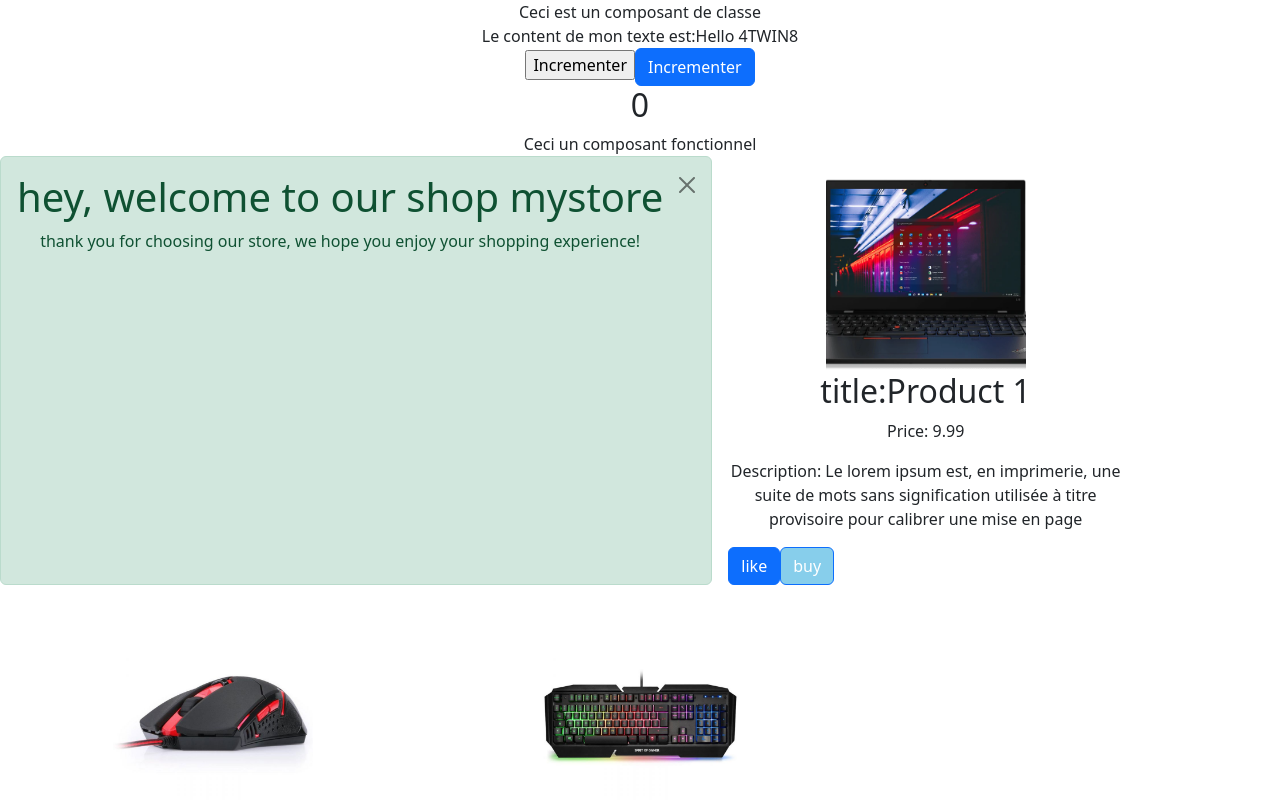
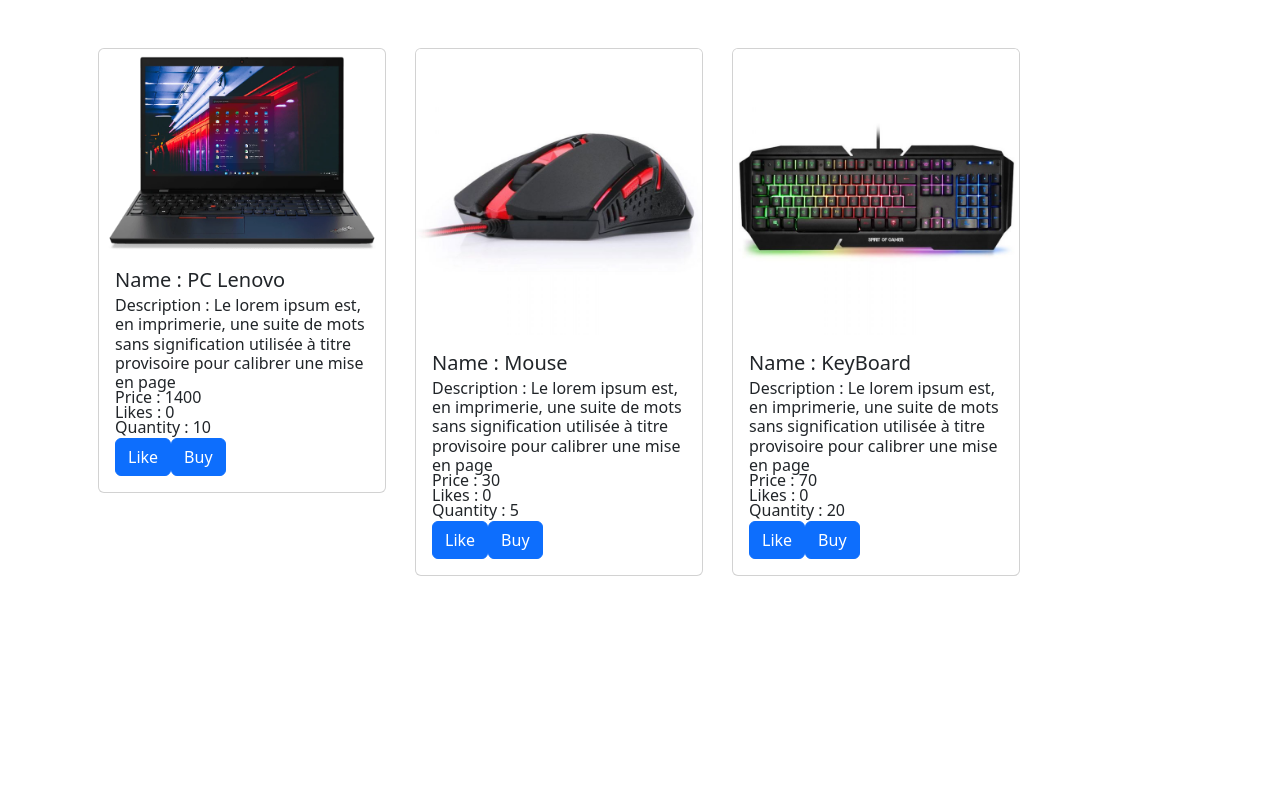
Before and after one commit to CRA2-4TWIN8-2022-2023/workshop2--controle-continue-yosra-mekaoui, a React (Create React App) app: page / in a window 1280 px wide. Shown: the top 800 px of the page. Built offline with nearby package versions, Linux system fonts and the light colour scheme.

Commit message:
Likes&buy

```diff
--- a/src/App.css
+++ b/src/App.css
@@ -11,7 +11,6 @@
 @media (prefers-reduced-motion: no-preference) {
   .App-logo {
     animation: App-logo-spin infinite 20s linear;
-
   }
 }
 
--- a/src/App.js
+++ b/src/App.js
@@ -33,11 +33,10 @@
 
 function App() {
   return (
-   <div className="App">
-    <ComposantClass></ComposantClass>
-    <ComposantFunct/>
+
+
     <Products/>
-      {/* <header className="App-header">
+     /* { <header className="App-header">
         <img src={logo} className="App-logo" alt="logo" />
         <p>
           Edit <code>src/App.js</code> and save to reload.
@@ -50,8 +49,8 @@
         >
           Learn React
         </a>
-      </header> */}
-      {/* Hello Yosra
+      </header>
+      { Hello Yosra
       {option}
       la valeur de x {x}
       la valeur de y {y}
@@ -66,11 +65,11 @@
       </br>
       {formatName(user)}
       <h1 style = {myStyle}>Bonjour</h1> */
+  );
       }
 
 
-    </div>
-  );
-}
+
+
 
 export default App;
--- a/src/components/Product.js
+++ b/src/components/Product.js
@@ -1,83 +1,53 @@
-/*import { Component } from "react";
+import React, { Component } from 'react';
+import { Button } from 'react-bootstrap';
+import Card from 'react-bootstrap/Card';
+
+
+
 class Product extends Component {
-    state = {
-        produts:[
-             {
-                "name": "PC Lenovo",
-                "price": "1400",
-                  "img": "product1.webp",
-                  "like":0,
-                  "quantity":10,
-                  "description": "Le lorem ipsum est, en imprimerie, une suite de mots sans signification utilisée à titre provisoire pour calibrer une mise en page"
-             },
-             {
-                "name": "Mouse",
-                "price": "30",
-                "img": "product2.jpg",
-                "like":0,
-                "quantity":0,
-                "description": "Le lorem ipsum est, en imprimerie, une suite de mots sans signification utilisée à titre provisoire pour calibrer une mise en page"
-              },
-              {
-                "name": "KeyBoard",
-                "price": "70",
-                "img": "product3.jpg",
-                "like":0,
-                "quantity":20,
-                "description": "Le lorem ipsum est, en imprimerie, une suite de mots sans signification utilisée à titre provisoire pour calibrer une mise en page"
-              }
-        ]
+  constructor(props){
+    super(props);
+    this.state = {
+    product : props.product,
 
-      }
-    render() {
-        return (<>
-        {this.state.produts.map((p, i) =><li key={i} >{p.name} -- {p.price}</li>)}
-        </>);
-    }
+  }
+
+  }
+  addLike = () => {
+   this.setState((oldState) =>( {
+      product : {...oldState.product,like:oldState.product.like+1}
+   })
+   );
+  //  this.setState({product : {...this.state.product,like:this.state.like+1}});
+   console.log(this.state.product.like);
+
+  }
+  updateQuantity = (newQuantity) => {
+    this.setState((oldState) =>( {
+      product : {...oldState.product,quantity:newQuantity}
+   }))
+
+  }
+
+  render() {
+    return (
+      <Card style={{ width: '18rem' }}>
+      <Card.Img variant="top" src={require("../assets/images/"+this.props.product.img)} />
+      <Card.Body >
+        <Card.Title>Name : {this.props.product.name}</Card.Title>
+        <Card.Subtitle> Description :  {this.props.product.description} </Card.Subtitle>
+        <Card.Subtitle> Price : {this.props.product.price} </Card.Subtitle>
+        <Card.Subtitle> Likes : {this.state.product.like} </Card.Subtitle>
+        <Card.Subtitle> Quantity  : {this.state.product.quantity} </Card.Subtitle>
+
+        <Button onClick={this.addLike} variant="primary"> Like</Button>
+        <Button onClick={()=>this.props.onBuy(this.state.product)} disabled={this.state.product.quantity === 0 ? true : false}  variant="primary"> Buy</Button>
+      </Card.Body>
+    </Card>
+    );
+  }
 }
 
-export default Product;*/
-import React , { useState ,useEffect }from "react";
-import {Alert, Button } from "react-bootstrap";
-const Product = (props) => {
-    const [showWelcomeMessage, setShowWelcomeMessage] = useState(false);
-    let img = require(`../assets/images/${props.image}`);
-    const [showAlert, setShowAlert] = useState(false);
-
-    const handleLike = () => {
-        // Code pour ajouter un "J'aime" à un produit spécifique
-      };
-      const handleBuy = () => {
-        setShowAlert(true);
-        setTimeout(() => setShowAlert(false), 2000);
-      };
 
 
-  return (
-    <div>
-
-    <div >
-        <img src={img} alt={props.name}  style={{ width: "200px", height: "200px", objectFit: "cover" }}/>
-        <h2>title:{props.title}</h2>
-        <p>Price: {props.price}</p>
-        <p>Description: {props.description}</p>
-        <div style={{ display: "flex" }}>
-        <Button variant="primary" onClick={handleLike}>
-        like
-      </Button>
-      <Button variant="primary" disabled={props.quantity === 0} onClick={handleBuy} style={{ backgroundColor: "skyblue", color: "white" }}>
-        buy
-      </Button>
-
-      </div>
-
-    </div>{showAlert && (
-        <Alert variant="success" onClose={() => setShowAlert(false)} dismissible>
-       you bought an item
-        </Alert>
-      )}
-    </div>
-  );
-};
-
 export default Product;
--- a/src/components/Products.js
+++ b/src/components/Products.js
@@ -1,51 +1,74 @@
-
-import Product from "./Product";
-import productsData from "./product.json";
-import React , { useState ,useEffect }from "react";
-import {Alert, Button } from "react-bootstrap";
+import React, { Component } from 'react';
+import Product from './Product';
+import products from "./products.json"
+import { Alert, Col, Container, Row } from 'react-bootstrap';
+class Products extends Component{
+    constructor(props){
+        super(props);
+        this.state = {
+            showAlert : false
 
 
-const Products = () => {
-    const [showWelcomeMessage, setShowWelcomeMessage] = useState(false);
-    const [showAlert, setShowAlert] = useState(false);
-    const handleLike = () => {
-        // Code pour ajouter un "J'aime" à un produit spécifique
-        //n'ai pas fonctionnel ???????
-      };
+        }
+    }
+    buy = (product ) => {
+         product.quantity --;
+         this.setState(() => ({
+            showMessage: true,
 
-      useEffect(() => {
-        setTimeout(() => setShowWelcomeMessage(true), 3000);
-        setTimeout(() => setShowWelcomeMessage(false), 6000);
-      }, []);
+         }));
+         setTimeout(() => {
+            this.setState({ showMessage: false });
+         }, 2000);
 
-  const productComponents = productsData.map((product) => (
-    <Product
-      key={product.id}
-      title={product.title}
-      price={product.price}
-      image={product.image}
-      description={product.description}
-    />
-  ));
 
-  return (
+        // <Alert key="success" variant="success" >
+        // You bought a element
+        // </Alert>
+        console.log("button buy clicked");
+         this.showAlert();
 
-    <div style={{ display: "flex", flexWrap: "wrap" }}>
-              {showWelcomeMessage && (
-        <Alert variant="success" onClose={() => setShowWelcomeMessage(false)} dismissible>
-          <h1>hey, welcome to our shop mystore</h1>
-          <p>thank you for choosing our store, we hope you enjoy your shopping experience!</p>
-        </Alert>
-      )}
-      {productComponents.map((product) => (
-        <div key={product.props.name} style={{ width: "33.33%", padding: "1em" }}>
-          {product}
-        </div>
-      ))}
+    };
+    // showAlert = () => {
+    //     this.setState({showAlert : true}, () => setTimeout(() => {
+    //         this.setState({showAlert : false });
+    //     }),2000)
 
-    </div>
+    // };
+    showAlert =() => {
+        this.setState({showAlert:true});
 
-  );
-};
+    }
+    componentDidMount() {
+        console.log("welcome");
+    };
+    render() {
 
+         return (
+           <>
+           { this.state.showAlert &&
+            <Alert key="success" variant="success" >
+                 You bought a element
+            </Alert>}
+
+           <Container style={{marginTop : '2rem'}}>
+                <Row>
+                {
+                    products.map((product,index) => (
+                        <Col style={{margin : '1rem'}} key={index} lg={3}>
+                            <Product  onBuy = {this.buy} product={product}></Product>
+
+                        </Col>
+                    ))
+                }
+                </Row>
+            </Container>
+
+           </>
+
+         );
+
+
+        }
+}
 export default Products;
--- a/src/components/product.json
+++ /dev/null
@@ -1,3 +0,0 @@
-[  {    "id": 1,    "title": "Product 1",    "price": 9.99,    "image": "product1.webp" ,"description":"Le lorem ipsum est, en imprimerie, une suite de mots sans signification utilisée à titre provisoire pour calibrer une mise en page" },
-{    "id": 2,    "title": "Product 2",    "price": 19.99,    "image": "product2.jpg"  ,"description":"Le lorem ipsum est, en imprimerie, une suite de mots sans signification utilisée à titre provisoire pour calibrer une mise en page" },
- {    "id": 3,    "title": "Product 3",    "price": 29.99,    "image": "product3.jpg" ,"description":"Le lorem ipsum est, en imprimerie, une suite de mots sans signification utilisée à titre provisoire pour calibrer une mise en page"  }]
--- /dev/null
+++ b/src/components/products.json
@@ -0,0 +1,26 @@
+[
+    {
+      "name": "PC Lenovo",
+      "price": "1400",
+      "img": "product1.webp",
+      "like":0,
+      "quantity":10,
+      "description": "Le lorem ipsum est, en imprimerie, une suite de mots sans signification utilisée à titre provisoire pour calibrer une mise en page"
+    },
+    {
+      "name": "Mouse",
+      "price": "30",
+      "img": "product2.jpg",
+      "like":0,
+      "quantity":5,
+      "description": "Le lorem ipsum est, en imprimerie, une suite de mots sans signification utilisée à titre provisoire pour calibrer une mise en page"
+    },
+    {
+      "name": "KeyBoard",
+      "price": "70",
+      "img": "product3.jpg",
+      "like":0,
+      "quantity":20,
+      "description": "Le lorem ipsum est, en imprimerie, une suite de mots sans signification utilisée à titre provisoire pour calibrer une mise en page"
+    }
+  ]
```
Also changed, not shown: src/component/hooks.js (added, +9 -0 lines).
